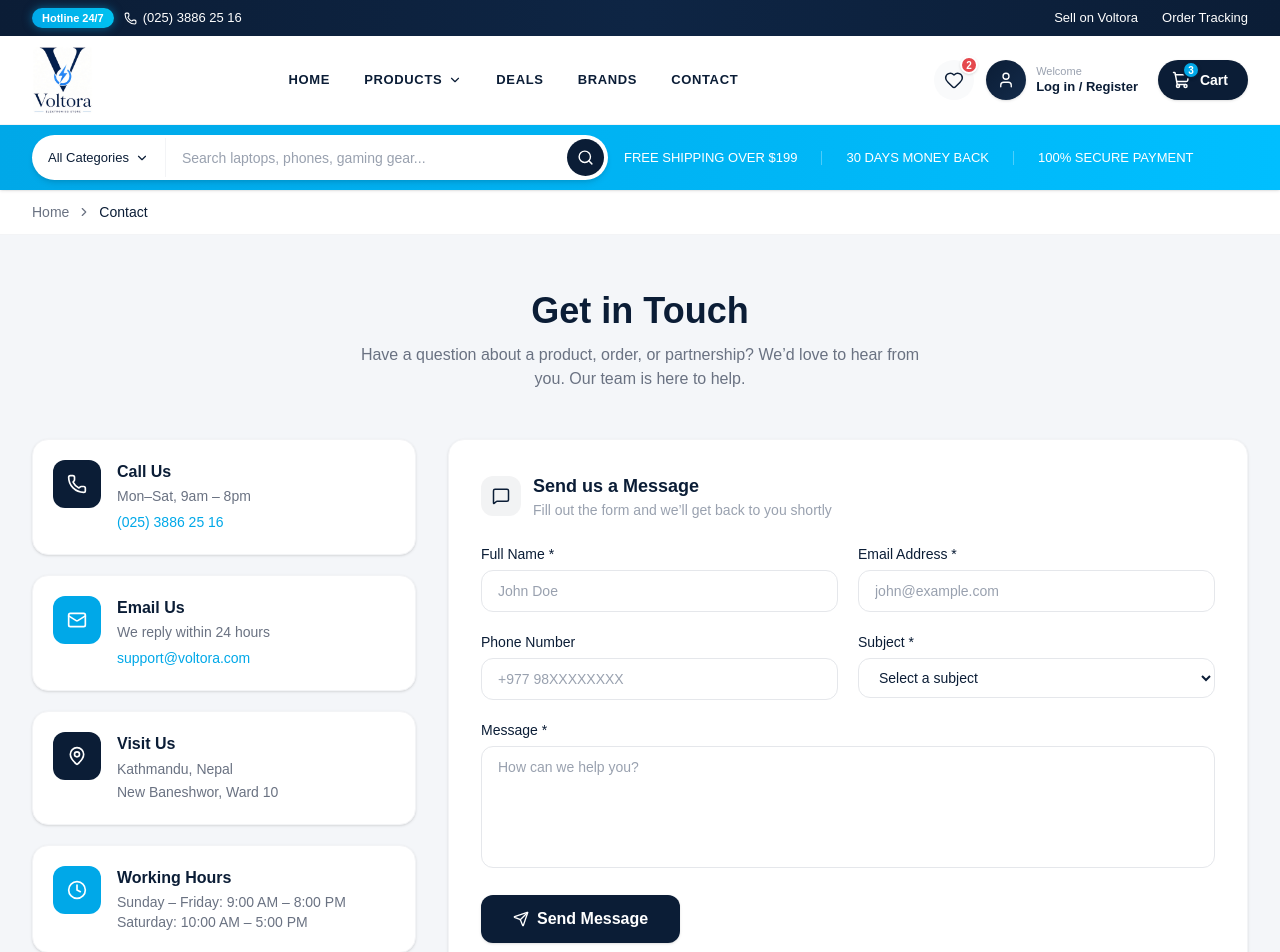
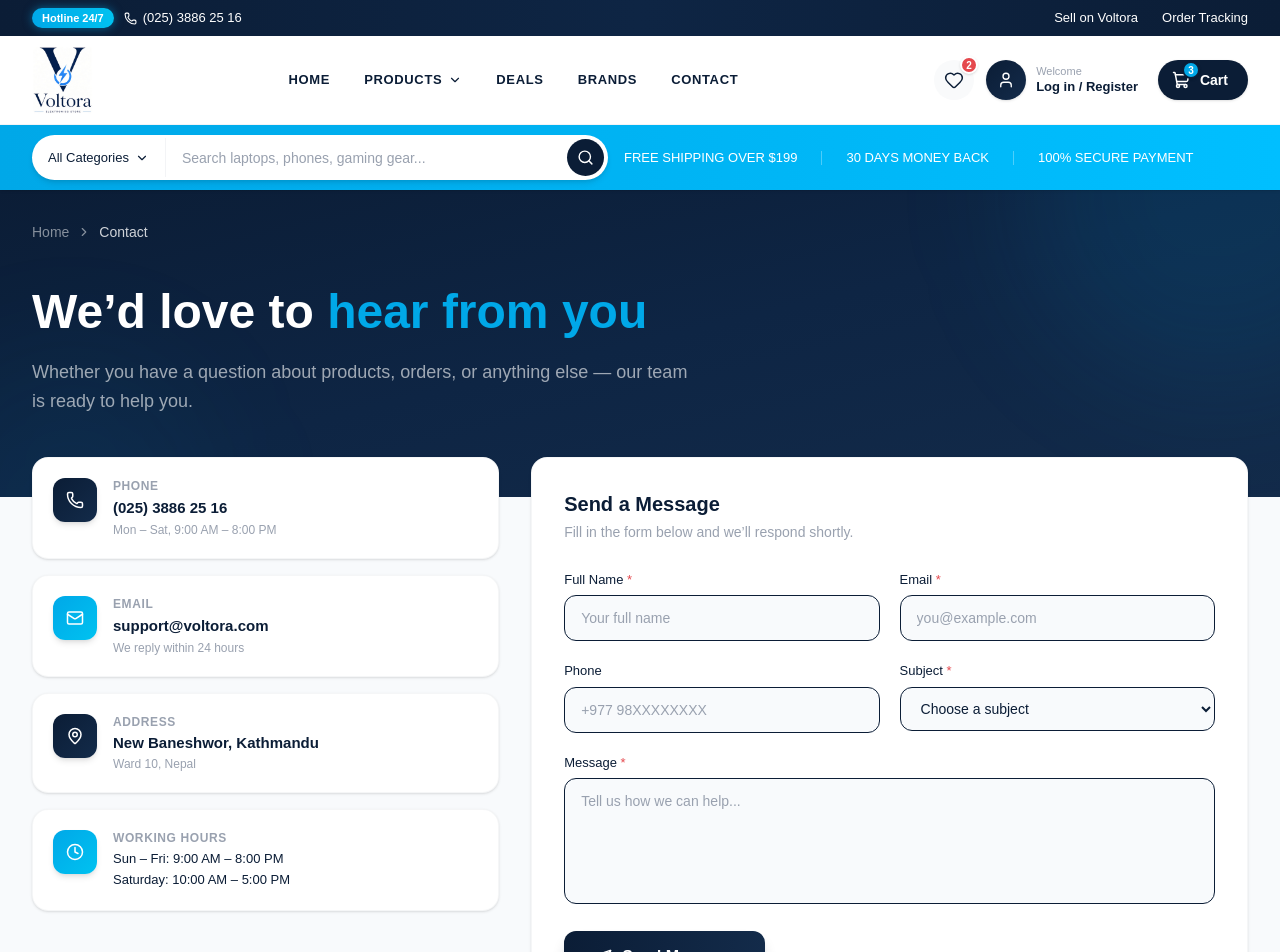
Before and after one commit to Bhumikaa71/Voltora-Frontend, a Next.js app: page /contact in a window 1280 px wide. Shown: the top 952 px of the page. Built offline with nearby package versions, Linux system fonts and the light colour scheme.

Commit message:
contact page design

```diff
--- a/app/contact/page.tsx
+++ b/app/contact/page.tsx
@@ -8,8 +8,8 @@ import {
   MapPin,
   Clock,
   Send,
-  MessageSquare,
   ChevronRight,
+  CheckCircle2,
 } from "lucide-react";
 
 export default function ContactPage() {
@@ -23,149 +23,166 @@ export default function ContactPage() {
   const [submitted, setSubmitted] = useState(false);
 
   const handleChange = (
-    e: React.ChangeEvent<HTMLInputElement | HTMLTextAreaElement | HTMLSelectElement>
+    e: React.ChangeEvent<
+      HTMLInputElement | HTMLTextAreaElement | HTMLSelectElement
+    >
   ) => {
     setForm({ ...form, [e.target.name]: e.target.value });
   };
 
   const handleSubmit = (e: React.FormEvent) => {
     e.preventDefault();
-    // Here you can later connect to an API / email service
-    console.log("Form submitted:", form);
     setSubmitted(true);
     setForm({ name: "", email: "", phone: "", subject: "", message: "" });
-    setTimeout(() => setSubmitted(false), 4000);
+    setTimeout(() => setSubmitted(false), 5000);
   };
 
   return (
-    <div className="bg-[#F4F6F9] min-h-screen">
+    <div className="bg-[#F8FAFC] min-h-screen">
+      {/* ========== HERO ========== */}
+      <div className="relative bg-gradient-to-br from-[#0B1D36] via-[#0E2544] to-[#132B4A] overflow-hidden">
+        {/* Decorative circles */}
+        <div className="absolute top-0 right-0 w-96 h-96 bg-[#00A8E8]/10 rounded-full blur-3xl -translate-y-1/2 translate-x-1/3" />
+        <div className="absolute bottom-0 left-0 w-72 h-72 bg-[#00A8E8]/5 rounded-full blur-3xl translate-y-1/2 -translate-x-1/4" />
+
+        <div className="relative max-w-7xl mx-auto px-4 sm:px-6 lg:px-8 pt-8 pb-16 sm:pb-20">
           {/* Breadcrumb */}
-      <div className="bg-white border-b border-gray-100">
-        <div className="max-w-7xl mx-auto px-4 sm:px-6 lg:px-8 py-3">
-          <nav className="flex items-center gap-2 text-sm text-gray-500">
-            <Link href="/" className="hover:text-[#00A8E8] transition-colors">
+          <nav className="flex items-center gap-2 text-sm text-white/50 mb-10">
+            <Link href="/" className="hover:text-white transition-colors">
               Home
             </Link>
             <ChevronRight size={14} />
-            <span className="text-[#0B1D36] font-medium">Contact</span>
+            <span className="text-white/80">Contact</span>
           </nav>
+
+          <div className="max-w-2xl">
+            <h1 className="text-3xl sm:text-4xl lg:text-5xl font-bold text-white leading-tight mb-4">
+              We’d love to{" "}
+              <span className="text-[#00A8E8]">hear from you</span>
+            </h1>
+            <p className="text-white/60 text-base sm:text-lg leading-relaxed">
+              Whether you have a question about products, orders, or anything
+              else — our team is ready to help you.
+            </p>
+          </div>
         </div>
       </div>
 
-      <div className="max-w-7xl mx-auto px-4 sm:px-6 lg:px-8 py-10 lg:py-14">
-        {/* Header */}
-        <div className="text-center mb-12">
-          <h1 className="text-3xl sm:text-4xl font-bold text-[#0B1D36] mb-3">
-            Get in Touch
-          </h1>
-          <p className="text-gray-500 max-w-xl mx-auto">
-            Have a question about a product, order, or partnership?
-            We’d love to hear from you. Our team is here to help.
-          </p>
-        </div>
-
-        <div className="grid grid-cols-1 lg:grid-cols-3 gap-8">
-          {/* ========== LEFT: Contact Info ========== */}
-          <div className="space-y-5">
+      {/* ========== MAIN CONTENT ========== */}
+      <div className="max-w-7xl mx-auto px-4 sm:px-6 lg:px-8 -mt-10 relative z-10 pb-16">
+        <div className="grid grid-cols-1 lg:grid-cols-5 gap-6 lg:gap-8">
+          {/* LEFT — Info Cards */}
+          <div className="lg:col-span-2 space-y-4">
             {/* Phone */}
-            <div className="bg-white rounded-2xl p-5 border border-gray-100 shadow-sm flex gap-4">
-              <div className="w-12 h-12 rounded-xl bg-[#0B1D36] text-white flex items-center justify-center flex-shrink-0">
-                <Phone size={20} />
+            <div className="bg-white rounded-2xl p-5 shadow-sm border border-gray-100/80 flex items-start gap-4 hover:shadow-md transition-shadow">
+              <div className="w-11 h-11 rounded-xl bg-gradient-to-br from-[#0B1D36] to-[#132B4A] text-white flex items-center justify-center flex-shrink-0 shadow-md">
+                <Phone size={18} />
               </div>
               <div>
-                <h3 className="font-semibold text-[#0B1D36] mb-0.5">Call Us</h3>
-                <p className="text-sm text-gray-500 mb-1">Mon–Sat, 9am – 8pm</p>
+                <p className="text-xs font-semibold text-gray-400 uppercase tracking-wider mb-0.5">
+                  Phone
+                </p>
                 <a
                   href="tel:+02538862516"
-                  className="text-[#00A8E8] font-medium text-sm hover:underline"
+                  className="text-[15px] font-semibold text-[#0B1D36] hover:text-[#00A8E8] transition-colors"
                 >
                   (025) 3886 25 16
                 </a>
+                <p className="text-xs text-gray-400 mt-0.5">
+                  Mon – Sat, 9:00 AM – 8:00 PM
+                </p>
               </div>
             </div>
 
             {/* Email */}
-            <div className="bg-white rounded-2xl p-5 border border-gray-100 shadow-sm flex gap-4">
-              <div className="w-12 h-12 rounded-xl bg-[#00A8E8] text-white flex items-center justify-center flex-shrink-0">
-                <Mail size={20} />
+            <div className="bg-white rounded-2xl p-5 shadow-sm border border-gray-100/80 flex items-start gap-4 hover:shadow-md transition-shadow">
+              <div className="w-11 h-11 rounded-xl bg-gradient-to-br from-[#00A8E8] to-[#00C2F0] text-white flex items-center justify-center flex-shrink-0 shadow-md">
+                <Mail size={18} />
               </div>
               <div>
-                <h3 className="font-semibold text-[#0B1D36] mb-0.5">Email Us</h3>
-                <p className="text-sm text-gray-500 mb-1">We reply within 24 hours</p>
+                <p className="text-xs font-semibold text-gray-400 uppercase tracking-wider mb-0.5">
+                  Email
+                </p>
                 <a
                   href="mailto:support@voltora.com"
-                  className="text-[#00A8E8] font-medium text-sm hover:underline"
+                  className="text-[15px] font-semibold text-[#0B1D36] hover:text-[#00A8E8] transition-colors"
                 >
                   support@voltora.com
                 </a>
+                <p className="text-xs text-gray-400 mt-0.5">
+                  We reply within 24 hours
+                </p>
               </div>
             </div>
 
             {/* Address */}
-            <div className="bg-white rounded-2xl p-5 border border-gray-100 shadow-sm flex gap-4">
-              <div className="w-12 h-12 rounded-xl bg-[#0B1D36] text-white flex items-center justify-center flex-shrink-0">
-                <MapPin size={20} />
+            <div className="bg-white rounded-2xl p-5 shadow-sm border border-gray-100/80 flex items-start gap-4 hover:shadow-md transition-shadow">
+              <div className="w-11 h-11 rounded-xl bg-gradient-to-br from-[#0B1D36] to-[#132B4A] text-white flex items-center justify-center flex-shrink-0 shadow-md">
+                <MapPin size={18} />
               </div>
               <div>
-                <h3 className="font-semibold text-[#0B1D36] mb-0.5">Visit Us</h3>
-                <p className="text-sm text-gray-500 leading-relaxed">
-                  Kathmandu, Nepal<br />
-                  New Baneshwor, Ward 10
+                <p className="text-xs font-semibold text-gray-400 uppercase tracking-wider mb-0.5">
+                  Address
+                </p>
+                <p className="text-[15px] font-semibold text-[#0B1D36]">
+                  New Baneshwor, Kathmandu
+                </p>
+                <p className="text-xs text-gray-400 mt-0.5">
+                  Ward 10, Nepal
                 </p>
               </div>
             </div>
 
             {/* Hours */}
-            <div className="bg-white rounded-2xl p-5 border border-gray-100 shadow-sm flex gap-4">
-              <div className="w-12 h-12 rounded-xl bg-[#00A8E8] text-white flex items-center justify-center flex-shrink-0">
-                <Clock size={20} />
+            <div className="bg-white rounded-2xl p-5 shadow-sm border border-gray-100/80 flex items-start gap-4 hover:shadow-md transition-shadow">
+              <div className="w-11 h-11 rounded-xl bg-gradient-to-br from-[#00A8E8] to-[#00C2F0] text-white flex items-center justify-center flex-shrink-0 shadow-md">
+                <Clock size={18} />
               </div>
               <div>
-                <h3 className="font-semibold text-[#0B1D36] mb-0.5">Working Hours</h3>
-                <p className="text-sm text-gray-500">
-                  Sunday – Friday: 9:00 AM – 8:00 PM<br />
+                <p className="text-xs font-semibold text-gray-400 uppercase tracking-wider mb-0.5">
+                  Working Hours
+                </p>
+                <p className="text-[13px] text-[#0B1D36] leading-relaxed">
+                  Sun – Fri: 9:00 AM – 8:00 PM
+                  <br />
                   Saturday: 10:00 AM – 5:00 PM
                 </p>
               </div>
             </div>
           </div>
 
-          {/* ========== RIGHT: Contact Form ========== */}
-          <div className="lg:col-span-2">
-            <div className="bg-white rounded-2xl border border-gray-100 shadow-sm p-6 sm:p-8">
-              <div className="flex items-center gap-3 mb-6">
-                <div className="w-10 h-10 rounded-xl bg-[#0B1D36]/5 text-[#0B1D36] flex items-center justify-center">
-                  <MessageSquare size={18} />
+          {/* RIGHT — Form */}
+          <div className="lg:col-span-3">
+            <div className="bg-white rounded-2xl shadow-sm border border-gray-100/80 p-6 sm:p-8">
+              {submitted ? (
+                <div className="flex flex-col items-center justify-center py-16 text-center">
+                  <div className="w-16 h-16 rounded-full bg-emerald-50 text-emerald-500 flex items-center justify-center mb-4">
+                    <CheckCircle2 size={32} />
                   </div>
-                <div>
-                  <h2 className="text-lg font-bold text-[#0B1D36]">
-                    Send us a Message
-                  </h2>
-                  <p className="text-sm text-gray-400">
-                    Fill out the form and we’ll get back to you shortly
-                  </p>
-                </div>
-              </div>
-
-              {submitted ? (
-                <div className="bg-emerald-50 border border-emerald-100 rounded-xl p-6 text-center">
-                  <div className="w-12 h-12 mx-auto mb-3 rounded-full bg-emerald-100 text-emerald-600 flex items-center justify-center">
-                    <Send size={20} />
-                  </div>
-                  <h3 className="font-semibold text-emerald-800 mb-1">
-                    Message Sent Successfully!
+                  <h3 className="text-xl font-bold text-[#0B1D36] mb-2">
+                    Message Sent!
                   </h3>
-                  <p className="text-sm text-emerald-600">
-                    Thank you for contacting us. We’ll reply as soon as possible.
+                  <p className="text-gray-500 text-sm max-w-sm">
+                    Thank you for reaching out. Our team will get back to you as
+                    soon as possible.
                   </p>
                 </div>
               ) : (
+                <>
+                  <div className="mb-7">
+                    <h2 className="text-xl font-bold text-[#0B1D36]">
+                      Send a Message
+                    </h2>
+                    <p className="text-sm text-gray-400 mt-1">
+                      Fill in the form below and we’ll respond shortly.
+                    </p>
+                  </div>
+
                   <form onSubmit={handleSubmit} className="space-y-5">
                     <div className="grid grid-cols-1 sm:grid-cols-2 gap-5">
-                    {/* Name */}
                       <div>
-                      <label className="block text-sm font-medium text-[#0B1D36] mb-1.5">
-                        Full Name *
+                        <label className="block text-[13px] font-medium text-[#0B1D36] mb-1.5">
+                          Full Name <span className="text-[#E5484D]">*</span>
                         </label>
                         <input
                           type="text"
@@ -173,15 +190,14 @@ export default function ContactPage() {
                           required
                           value={form.name}
                           onChange={handleChange}
-                        placeholder="John Doe"
-                        className="w-full px-4 py-2.5 text-sm border border-gray-200 rounded-xl focus:outline-none focus:ring-2 focus:ring-[#00A8E8]/30 focus:border-[#00A8E8] text-[#0B1D36] placeholder:text-gray-400"
+                          placeholder="Your full name"
+                          className="w-full px-4 py-3 text-sm bg-[#F8FAFC] border border-gray-150 rounded-xl focus:outline-none focus:ring-2 focus:ring-[#00A8E8]/25 focus:border-[#00A8E8] focus:bg-white transition-all text-[#0B1D36] placeholder:text-gray-400"
                         />
                       </div>
 
-                    {/* Email */}
                       <div>
-                      <label className="block text-sm font-medium text-[#0B1D36] mb-1.5">
-                        Email Address *
+                        <label className="block text-[13px] font-medium text-[#0B1D36] mb-1.5">
+                          Email <span className="text-[#E5484D]">*</span>
                         </label>
                         <input
                           type="email"
@@ -189,17 +205,16 @@ export default function ContactPage() {
                           required
                           value={form.email}
                           onChange={handleChange}
-                        placeholder="john@example.com"
-                        className="w-full px-4 py-2.5 text-sm border border-gray-200 rounded-xl focus:outline-none focus:ring-2 focus:ring-[#00A8E8]/30 focus:border-[#00A8E8] text-[#0B1D36] placeholder:text-gray-400"
+                          placeholder="you@example.com"
+                          className="w-full px-4 py-3 text-sm bg-[#F8FAFC] border border-gray-150 rounded-xl focus:outline-none focus:ring-2 focus:ring-[#00A8E8]/25 focus:border-[#00A8E8] focus:bg-white transition-all text-[#0B1D36] placeholder:text-gray-400"
                         />
                       </div>
                     </div>
 
                     <div className="grid grid-cols-1 sm:grid-cols-2 gap-5">
-                    {/* Phone */}
                       <div>
-                      <label className="block text-sm font-medium text-[#0B1D36] mb-1.5">
-                        Phone Number
+                        <label className="block text-[13px] font-medium text-[#0B1D36] mb-1.5">
+                          Phone
                         </label>
                         <input
                           type="tel"
@@ -207,23 +222,22 @@ export default function ContactPage() {
                           value={form.phone}
                           onChange={handleChange}
                           placeholder="+977 98XXXXXXXX"
-                        className="w-full px-4 py-2.5 text-sm border border-gray-200 rounded-xl focus:outline-none focus:ring-2 focus:ring-[#00A8E8]/30 focus:border-[#00A8E8] text-[#0B1D36] placeholder:text-gray-400"
+                          className="w-full px-4 py-3 text-sm bg-[#F8FAFC] border border-gray-150 rounded-xl focus:outline-none focus:ring-2 focus:ring-[#00A8E8]/25 focus:border-[#00A8E8] focus:bg-white transition-all text-[#0B1D36] placeholder:text-gray-400"
                         />
                       </div>
 
-                    {/* Subject */}
                       <div>
-                      <label className="block text-sm font-medium text-[#0B1D36] mb-1.5">
-                        Subject *
+                        <label className="block text-[13px] font-medium text-[#0B1D36] mb-1.5">
+                          Subject <span className="text-[#E5484D]">*</span>
                         </label>
                         <select
                           name="subject"
                           required
                           value={form.subject}
                           onChange={handleChange}
-                        className="w-full px-4 py-2.5 text-sm border border-gray-200 rounded-xl focus:outline-none focus:ring-2 focus:ring-[#00A8E8]/30 focus:border-[#00A8E8] text-[#0B1D36] bg-white"
+                          className="w-full px-4 py-3 text-sm bg-[#F8FAFC] border border-gray-150 rounded-xl focus:outline-none focus:ring-2 focus:ring-[#00A8E8]/25 focus:border-[#00A8E8] focus:bg-white transition-all text-[#0B1D36]"
                         >
-                        <option value="">Select a subject</option>
+                          <option value="">Choose a subject</option>
                           <option value="order">Order Inquiry</option>
                           <option value="product">Product Question</option>
                           <option value="support">Technical Support</option>
@@ -233,10 +247,9 @@ export default function ContactPage() {
                       </div>
                     </div>
 
-                  {/* Message */}
                     <div>
-                    <label className="block text-sm font-medium text-[#0B1D36] mb-1.5">
-                      Message *
+                      <label className="block text-[13px] font-medium text-[#0B1D36] mb-1.5">
+                        Message <span className="text-[#E5484D]">*</span>
                       </label>
                       <textarea
                         name="message"
@@ -244,35 +257,41 @@ export default function ContactPage() {
                         rows={5}
                         value={form.message}
                         onChange={handleChange}
-                      placeholder="How can we help you?"
-                      className="w-full px-4 py-2.5 text-sm border border-gray-200 rounded-xl focus:outline-none focus:ring-2 focus:ring-[#00A8E8]/30 focus:border-[#00A8E8] text-[#0B1D36] placeholder:text-gray-400 resize-none"
+                        placeholder="Tell us how we can help..."
+                        className="w-full px-4 py-3 text-sm bg-[#F8FAFC] border border-gray-150 rounded-xl focus:outline-none focus:ring-2 focus:ring-[#00A8E8]/25 focus:border-[#00A8E8] focus:bg-white transition-all text-[#0B1D36] placeholder:text-gray-400 resize-none"
                       />
                     </div>
 
                     <button
                       type="submit"
-                    className="w-full sm:w-auto flex items-center justify-center gap-2 bg-[#0B1D36] hover:bg-[#00A8E8] text-white font-semibold px-8 py-3 rounded-xl transition-all duration-200 shadow-sm hover:shadow-md"
+                      className="w-full sm:w-auto inline-flex items-center justify-center gap-2.5 bg-gradient-to-r from-[#0B1D36] to-[#132B4A] hover:from-[#00A8E8] hover:to-[#00C2F0] text-white font-semibold px-8 py-3.5 rounded-xl transition-all duration-300 shadow-lg shadow-[#0B1D36]/20 hover:shadow-[#00A8E8]/30"
                     >
                       <Send size={16} />
                       Send Message
                     </button>
                   </form>
+                </>
               )}
             </div>
           </div>
         </div>
 
-        {/* Optional: Map placeholder */}
-        <div className="mt-12 bg-white rounded-2xl border border-gray-100 shadow-sm overflow-hidden">
-          <div className="h-64 sm:h-80 bg-gradient-to-br from-[#0B1D36] to-[#132B4A] flex items-center justify-center relative">
-            <div className="text-center text-white/80">
-              <MapPin size={36} className="mx-auto mb-3 opacity-60" />
-              <p className="font-medium">Kathmandu, Nepal</p>
-              <p className="text-sm text-white/50 mt-1">
+        {/* Map section */}
+        <div className="mt-10 rounded-2xl overflow-hidden border border-gray-100 shadow-sm">
+          <div className="h-56 sm:h-72 bg-gradient-to-br from-[#0B1D36] via-[#0E2544] to-[#132B4A] relative flex items-center justify-center">
+            <div className="absolute inset-0 opacity-20">
+              <div className="absolute top-1/4 left-1/4 w-32 h-32 border border-white/20 rounded-full" />
+              <div className="absolute bottom-1/3 right-1/3 w-48 h-48 border border-white/10 rounded-full" />
+            </div>
+            <div className="relative text-center text-white">
+              <div className="w-14 h-14 mx-auto mb-3 rounded-2xl bg-white/10 backdrop-blur-sm flex items-center justify-center">
+                <MapPin size={24} className="text-[#00A8E8]" />
+              </div>
+              <p className="font-semibold text-lg">Kathmandu, Nepal</p>
+              <p className="text-white/50 text-sm mt-1">
                 New Baneshwor, Ward 10
               </p>
             </div>
-            {/* You can later replace this with a real Google Maps iframe */}
           </div>
         </div>
       </div>
```
Lines whose indentation alone changed are shown as unchanged.
